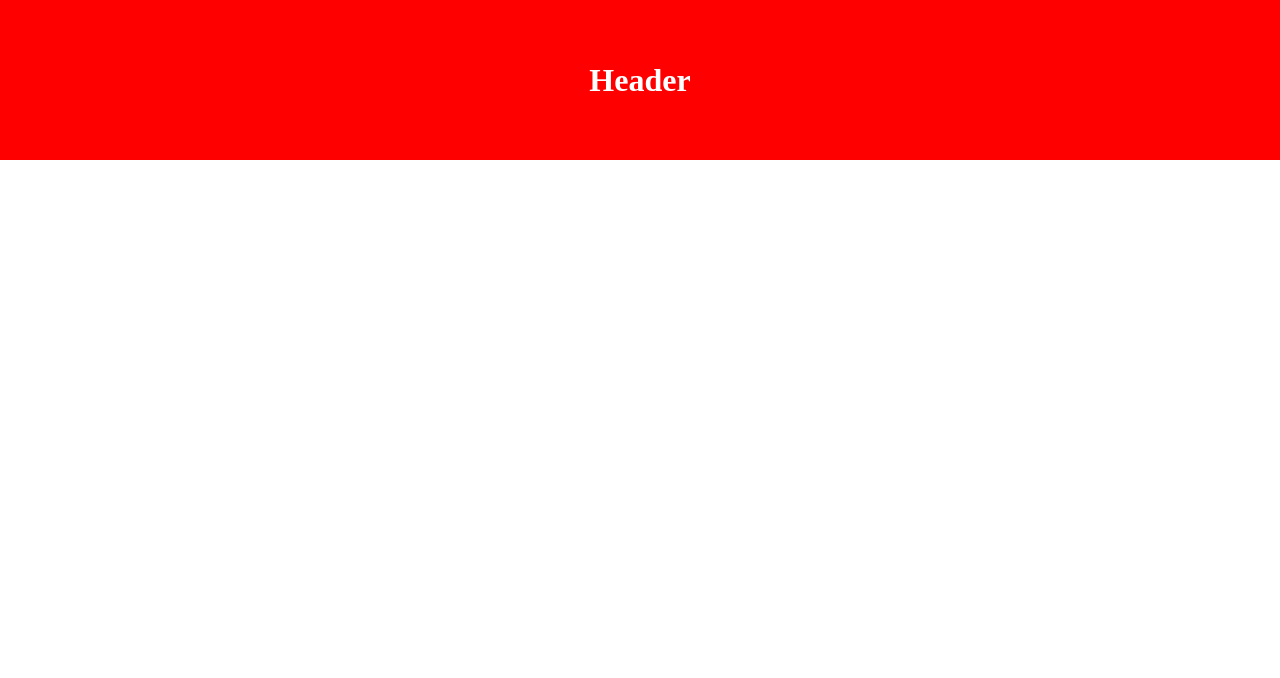
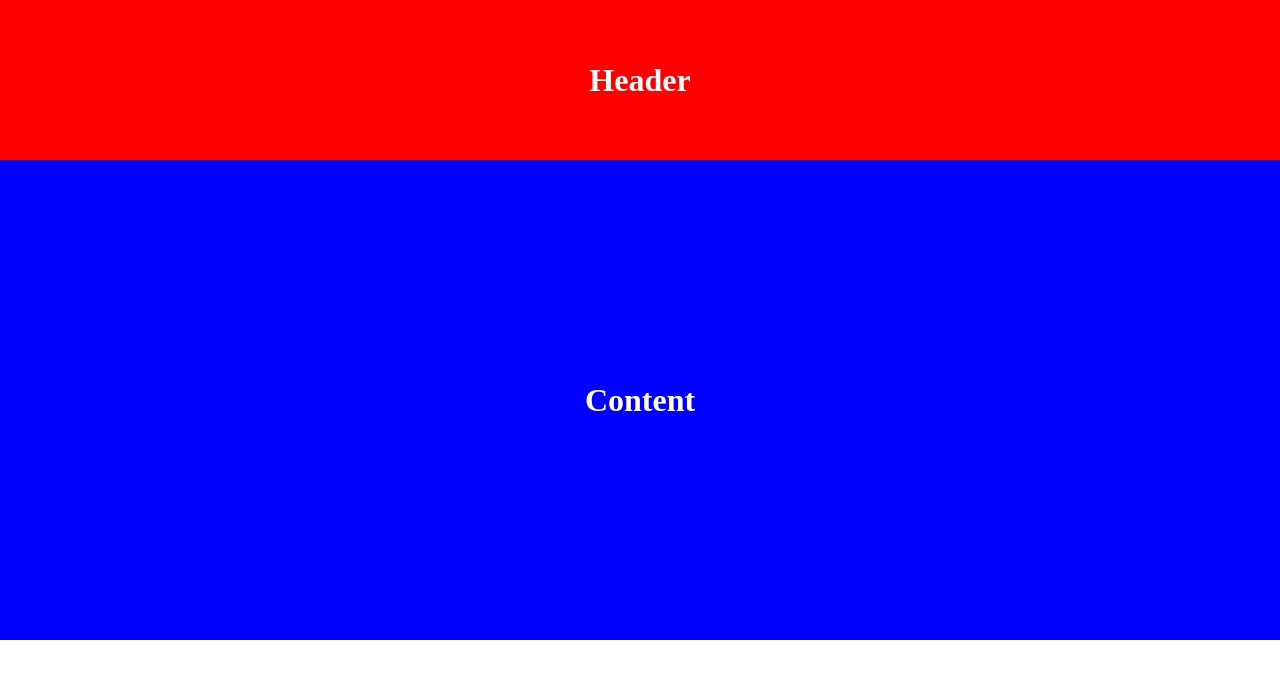
Before and after one commit to hqtriaidenboizz/GitFlow, a plain HTML site: page index.html in a window 1280 px wide. Drawn offline with Linux system fonts and the light colour scheme.

Commit message:
create content

```diff
--- a/index.html
+++ b/index.html
@@ -14,6 +14,10 @@
   <header class="center">
     <h1>Header</h1>
   </header>
+
+  <main class="center">
+    <h1>Content</h1>
+  </main>
 </body>
 
 </html>
```
